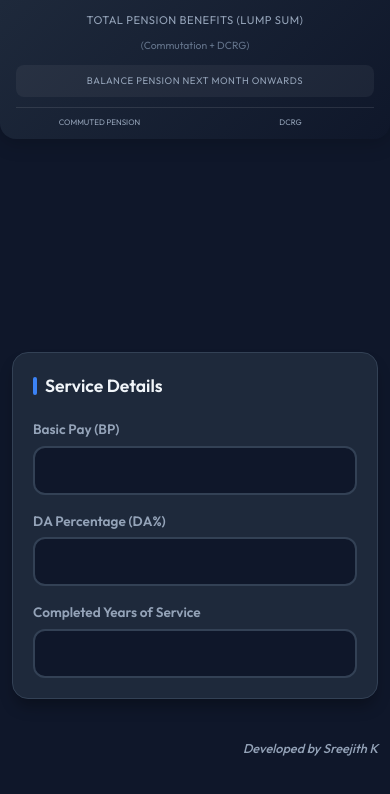
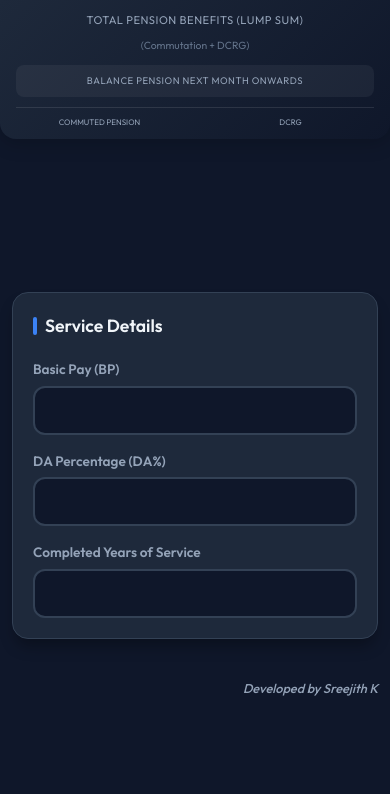
Before and after one commit to sreeesreejith-jpg/dcrg-cum-pension-calc-sree, a plain HTML site: page index.html in a window 390 px wide. Drawn offline with Linux system fonts and the light colour scheme.

Commit message:
Add files via upload

```diff
--- a/style.css
+++ b/style.css
@@ -167,13 +167,20 @@
 }
 
 .main-content-padding {
-    padding-top: 300px !important;
-    /* Extra large offset to prevent overlapping on any device */
+    padding-top: 180px !important;
+    /* Smaller offset for laptops/desktops */
+}
+
+@media (max-width: 600px) {
+    .main-content-padding {
+        padding-top: 260px !important;
+        /* Larger offset for mobile where dashboard is taller */
+    }
 }
 
 @media (max-width: 400px) {
     .main-content-padding {
-        padding-top: 340px !important;
+        padding-top: 280px !important;
     }
 }
 
```
